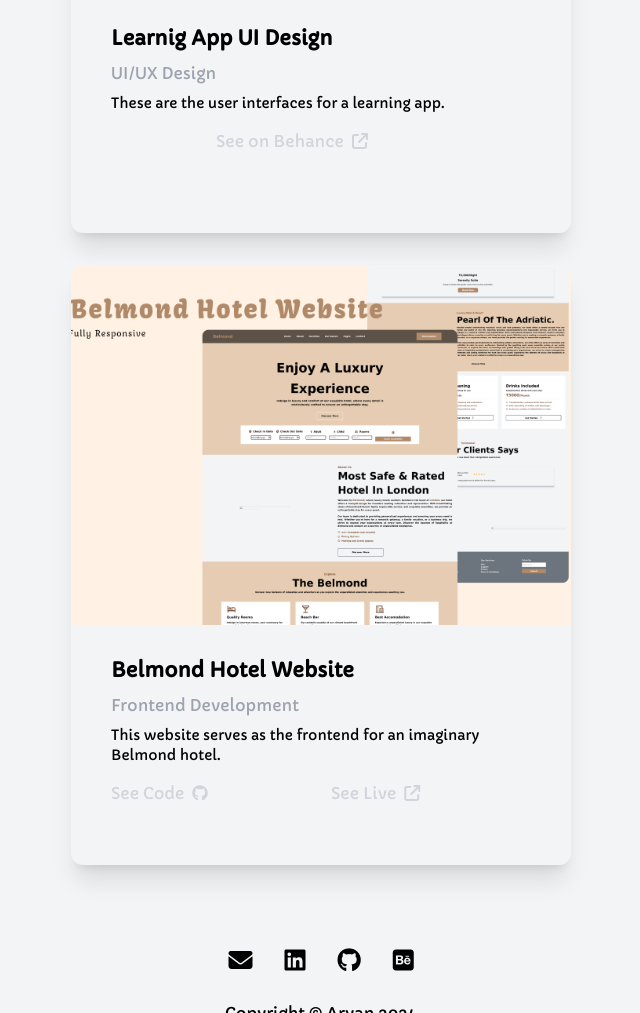
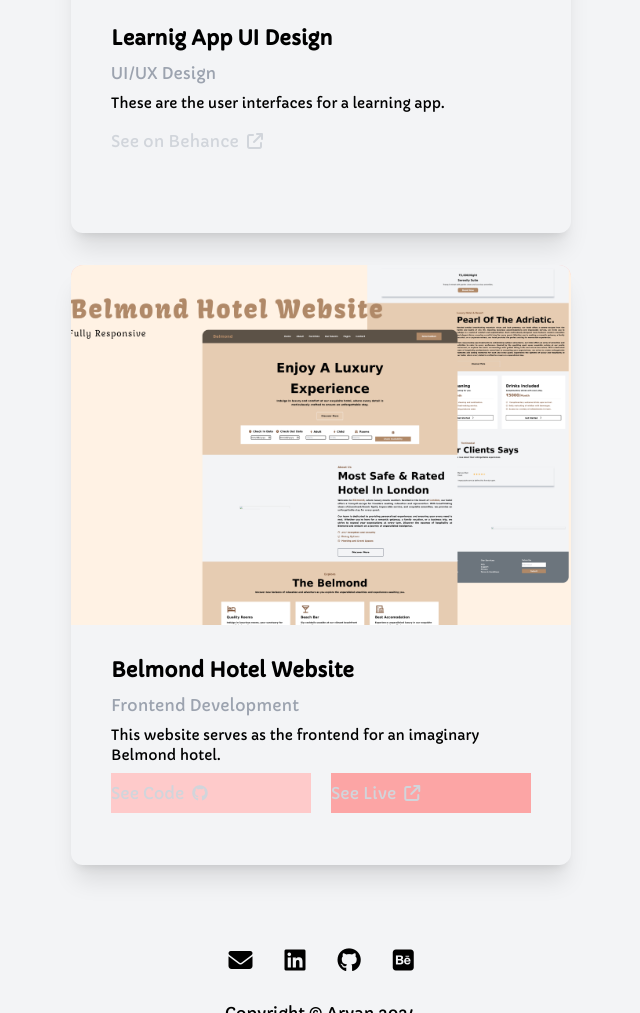
Before and after one commit to Shonty266/Aryan-Portfolio, a website: page index.html in a window 1280 px wide. Shown: the part 1620-2633 px from the top of the page, without its empty margins (319-959 px from the left). Drawn offline with nearby package versions, Linux system fonts and the light colour scheme.

Commit message:
small update

```diff
--- a/index.html
+++ b/index.html
@@ -117,12 +117,7 @@
          <a href="./views/learningapp.html" class="hover:underline underline-offset-4 transition-all ease-in-out duration-500"><h1 class="text-xl text-thin font-bold">Learnig App UI Design</h1></a>
           <h5 class="my-2 text-gray-400 ">UI/UX Design</h5>
           <h3 class="text-sm mb-2">These are the user interfaces for a learning app. </h3>
-          <div class="flex justify-center gap-5">
-          <a href="https://www.behance.net/gallery/197433435/Learning-App-User-Interfaces" target="_blank" class="w-[100%] md:w-[50%]  flex items-center py-2 "><h4 class="text-gray-300 hover:text-black hover:tracking-wide transition-all duration-300 ease-in-out ">See on Behance<i class=" pl-2 fa-solid fa-arrow-up-right-from-square"></i></h4></a>
-
-
-
-        </div>
+          <a href="https://www.behance.net/gallery/197430965/Furniture-Website-Landing-Page" target="_blank" class="w-[100%] md:w-[50%] flex items-center py-2"><h4 class="text-gray-300 w-full hover:text-black hover:tracking-wide transition-all duration-300 ease-in-out">See on Behance<i class=" pl-2 fa-solid fa-arrow-up-right-from-square"></i></h4></a>
         </div>
 
       </div>
@@ -135,9 +130,9 @@
           <h3 class="text-sm mb-2">This website serves as the frontend for an imaginary Belmond hotel.</h3>
           <div class="flex justify-center gap-5">
 
-          <a href="https://github.com/Shonty266/Belmond-Hotel-Website" target="_blank" class="w-[100%] flex items-center py-2 "><h4 class="text-gray-300 hover:text-black hover:tracking-wide transition-all duration-300 ease-in-out">See Code<i class=" pl-2 fa-brands fa-github"></i></h4></a>
+          <a href="https://github.com/Shonty266/Belmond-Hotel-Website" target="_blank" class="w-[50%] bg-red-200 flex items-center py-2 "><h4 class="text-gray-300 hover:text-black hover:tracking-wide transition-all duration-300 ease-in-out">See Code<i class=" pl-2 fa-brands fa-github"></i></h4></a>
 
-          <a href="https://shonty266.github.io/Belmond-Hotel-Website/" target="_blank" class="w-[100%]  flex items-center py-2 "><h4 class="text-gray-300 hover:text-black hover:tracking-wide transition-all duration-300 ease-in-out ">See Live<i class=" pl-2 fa-solid fa-arrow-up-right-from-square"></i></h4></a>
+          <a href="https://shonty266.github.io/Belmond-Hotel-Website/" target="_blank" class="w-[50%] bg-red-300 flex items-center py-2 "><h4 class="text-gray-300 hover:text-black hover:tracking-wide transition-all duration-300 ease-in-out ">See Live<i class=" pl-2 fa-solid fa-arrow-up-right-from-square"></i></h4></a>
 
         </div>
         </div>
```
